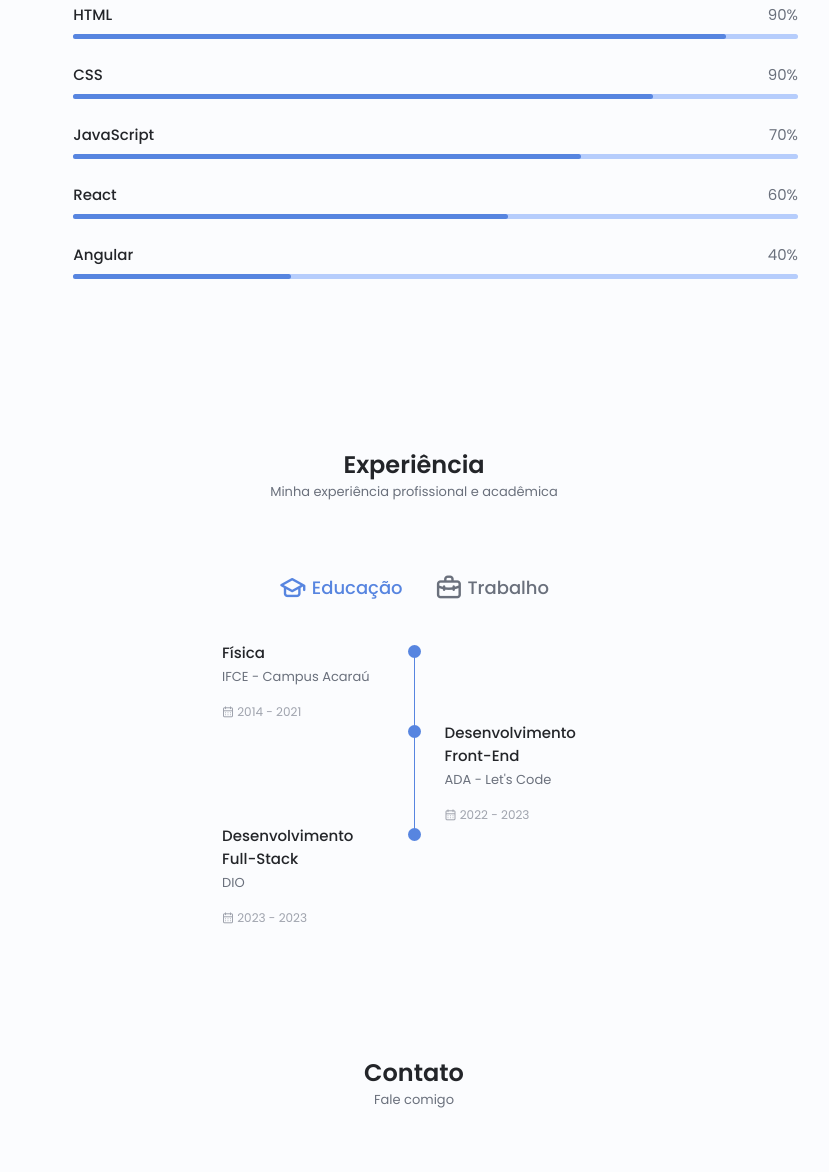
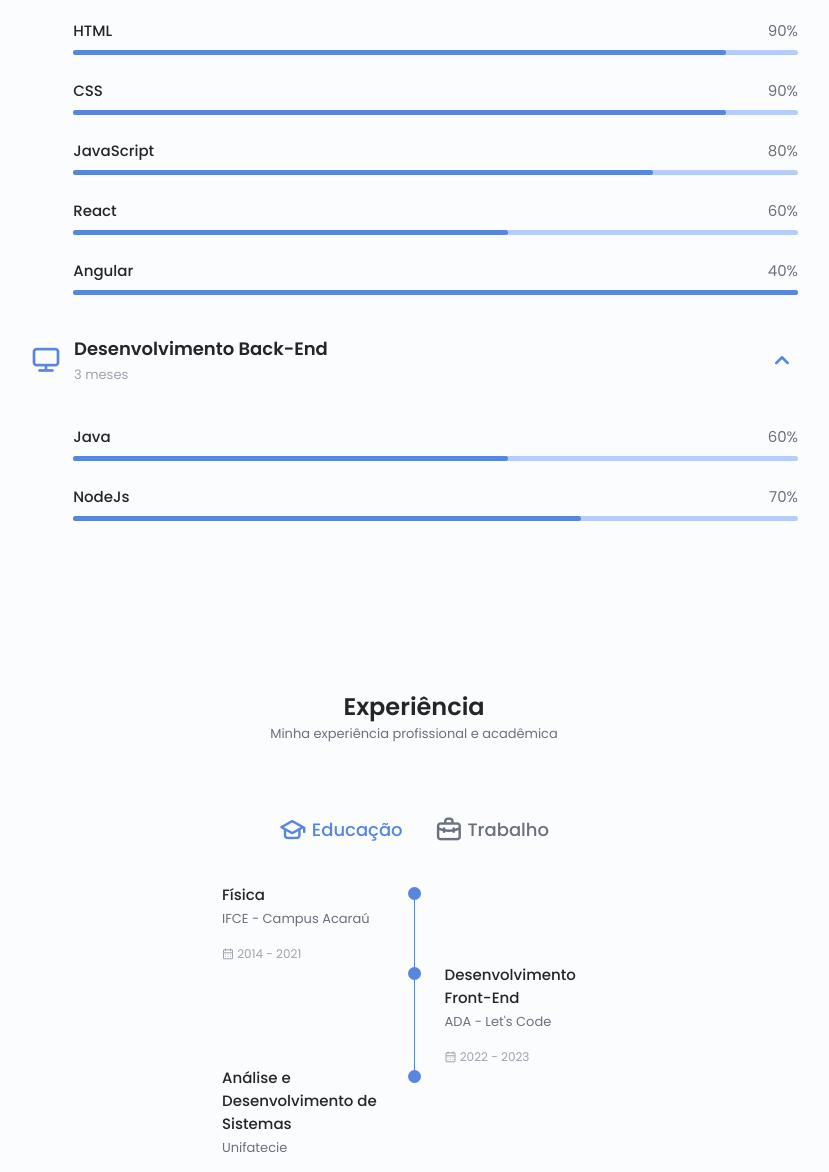
Before and after one commit to joaopedronm/personal-portfolio, a plain HTML site: page index.html in a window 1280 px wide. Shown: the part 1628-2800 px from the top of the page, without its empty margins (226-1055 px from the left). Drawn offline with nearby package versions, Linux system fonts and the light colour scheme.

Commit message:
atualização de currículo e inserção de novas skills

```diff
--- a/assets/css/style.css
+++ b/assets/css/style.css
@@ -492,19 +492,23 @@ img {
 }
 
 .skills__css {
-    width: 80%;
+    width: 90%;
 }
 
 .skills__js {
-    width: 70%;
+    width: 80%;
 }
 
 .skills__react {
     width: 60%;
 }
 
-.skills__angular {
-    width: 30%;
+.skills__java {
+    width: 60%;
+}
+
+.skills__node {
+    width: 70%;
 }
 
 .skills__close .skills__list {
--- a/index.html
+++ b/index.html
@@ -102,10 +102,10 @@
                     </div>
 
                     <div class="home__data">
-                        <h1 class="home__title">Olá, sou o JP</h1>
-                        <h3 class="home__subtitle">Desenvolvedor Front-End</h3>
+                        <h1 class="home__title">Olá, meu nome é João Pedro</h1>
+                        <h3 class="home__subtitle">Desenvolvedor Full-Stack</h3>
                         <p class="home__description">
-                            Profissional com sólidos conhecimentos em HTML, CSS, Javascript, Typescript, React e Angular, adquiridos através de cursos, projetos pessoais e estudo autodidata.
+                            Profissional com sólidos conhecimentos em HTML, CSS, Javascript, React, Java e NodeJs adquiridos através de cursos, projetos pessoais e estudo autodidata.
                         </p>
                         <a href="#contact" class="button button--flex">
                             Fale comigo<i class="uil uil-message button__icon"></i>
@@ -205,7 +205,7 @@
                             <div class="skills__data">
                                 <div class="skills__titles">
                                     <h3 class="skills__name">JavaScript</h3>
-                                    <span class="skills__number">70%</span>
+                                    <span class="skills__number">80%</span>
                                 </div>
                                 <div class="skills__bar">
                                     <span class="skills__percentage skills__js"></span>
@@ -229,6 +229,47 @@
                                 </div>
                                 <div class="skills__bar">
                                     <span class="skills__percentage skills__angular"></span>
+                                </div>
+                            </div>
+                        </div>
+                    </div>
+                </div>
+            </div>
+
+            <div class="skills__container container grid">
+                <div>
+                    <!-- SKILLS 1 -->
+                    <div class="skills__content skills__open">
+                        <div class="skills__header">
+                            <!-- <i class="uil uil-brackets-curly skills__icon"></i> -->
+                            <i class="uil uil-desktop skills__icon"></i>
+
+                            <div>
+                                <h1 class="skills__title">Desenvolvimento Back-End</h1>
+                                <span class="skills__subtitle">3 meses</span>
+                            </div>
+
+                            <i class="uil uil-angle-down skills__arrow"></i>
+                        </div>
+
+                        <div class="skills__list grid">
+                            <div class="skills__data">
+                                <div class="skills__titles">
+                                    <h3 class="skills__name">Java</h3>
+                                    <span class="skills__number">60%</span>
+                                </div>
+                                <div class="skills__bar">
+                                    <span class="skills__percentage skills__java"></span>
+                                </div>
+                            </div>
+
+                            <div class="skills__data">
+                                <div class="skills__titles">
+                                    <h3 class="skills__name">NodeJs</h3>
+                                    <span class="skills__number">70%</span>
+                                </div>
+                                <div class="skills__bar">
+                                    <span class="skills__percentage skills__node"></span>
                                 </div>
                             </div>
                         </div>
@@ -300,11 +341,11 @@
                         <!-- QUALIFICATION 3 -->
                         <div class="qualification__data">
                             <div>
-                                <h3 class="qualification__title">Desenvolvimento Full-Stack</h3>
-                                <span class="qualification__subtitle">DIO</span>
+                                <h3 class="qualification__title">Análise e Desenvolvimento de Sistemas</h3>
+                                <span class="qualification__subtitle">Unifatecie</span>
                                 <div class="qualification__calendar">
                                    <i class="uil uil-calendar-alt"></i>
-                                   2023 - 2023
+                                   2023 - 2025
                                 </div>
                             </div>
 
@@ -322,8 +363,8 @@
                         <!-- QUALIFICATION 1 -->
                         <div class="qualification__data">
                             <div>
-                                <h3 class="qualification__title">Webmaster</h3>
-                                <span class="qualification__subtitle">Agência Boost</span>
+                                <h3 class="qualification__title">Desenvolvedor Front-End</h3>
+                                <span class="qualification__subtitle">Mr. Frontend</span>
                                 <div class="qualification__calendar">
                                    <i class="uil uil-calendar-alt"></i>
                                    2021 - Dias atuais
```
Also changed, not shown: 1 other file.
